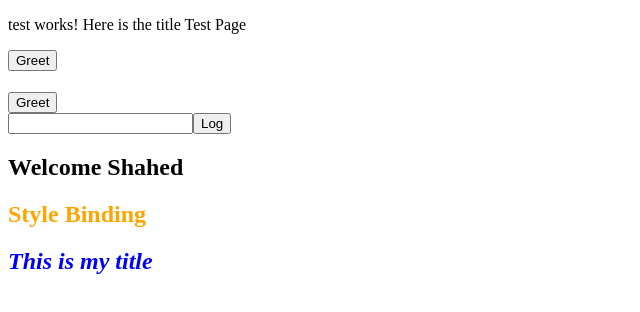
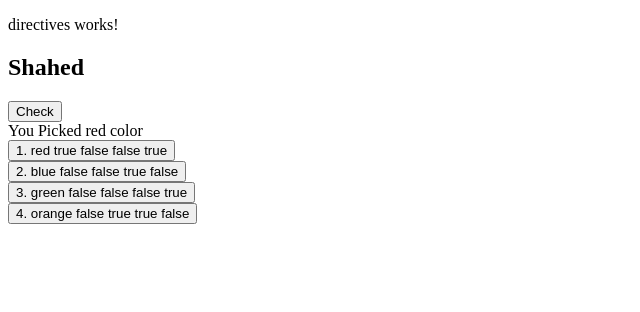
Before and after one commit to shahed-swe/angular-practise, an Angular app: page / in a window 1280 px wide. Shown: the top 312 px of the page, without its empty margins (0-640 px from the left). Built offline with nearby package versions, Linux system fonts and the light colour scheme.

Commit message:
directives done

```diff
--- a/src/app/app.component.html
+++ b/src/app/app.component.html
@@ -4,8 +4,10 @@
     Welcome to {{ title }}!
   </h1>
 </div>-->
-<app-test></app-test>
+<!-- <app-test></app-test> -->
 <!-- <div class="app-test2"></div> -->
 <!-- <div app-test3></div>  -->
 <!-- <app-test4></app-test4> -->
-<app-test5></app-test5>
+<!-- <app-test5></app-test5> -->
+<!-- <app-twoway></app-twoway> -->
+<app-directives></app-directives>
--- /dev/null
+++ b/src/app/directives/directives.component.html
@@ -0,0 +1,29 @@
+<p>
+  directives works!
+</p>
+<!-- for ngIf -->
+<div *ngIf="displayName; then thenBlock; else elseBlock"></div>
+
+<ng-template #thenBlock>
+  <h2>Hello now</h2>
+</ng-template>
+
+
+<ng-template #elseBlock>
+  <h2>{{title}}</h2>
+</ng-template>
+
+<button (click)="displayName=!displayName">Check</button>
+
+<!-- for ngSwitch -->
+<div [ngSwitch]="color">
+  <div *ngSwitchCase="'red'">You Picked red color</div>
+  <div *ngSwitchCase="'blue'">You Picked blue color</div>
+  <div *ngSwitchCase="'green'">You Picked green color</div>
+  <div *ngSwitchDefault>Pick Again</div>
+</div>
+
+<!-- for ngFor -->
+<div *ngFor="let col of colors;index as i; first as f; last as l; odd as o; even as e">
+  <button (click)="color = col">{{i + 1}}. {{col}} {{f}} {{l}} {{o}} {{e}}</button>
+</div>
--- /dev/null
+++ b/src/app/directives/directives.component.ts
@@ -0,0 +1,21 @@
+import { Component, OnInit } from '@angular/core';
+
+@Component({
+  selector: 'app-directives',
+  templateUrl: './directives.component.html',
+  styleUrls: ['./directives.component.css']
+})
+export class DirectivesComponent implements OnInit {
+  public displayName = false
+
+  public color = "red"
+
+  public title = "Shahed"
+  constructor() { }
+
+  ngOnInit() {
+  }
+
+  public colors = ['red','blue','green','orange']
+
+}
--- /dev/null
+++ b/src/app/twoway/twoway.component.html
@@ -0,0 +1,6 @@
+<p>
+  twoway works!
+</p>
+
+<input [(ngModel)]="name" type="text"/>
+{{name}}
--- /dev/null
+++ b/src/app/twoway/twoway.component.ts
@@ -0,0 +1,17 @@
+import { Component, OnInit } from '@angular/core';
+
+@Component({
+  selector: 'app-twoway',
+  templateUrl: './twoway.component.html',
+  styleUrls: ['./twoway.component.css']
+})
+export class TwowayComponent implements OnInit {
+
+  constructor() { }
+
+  ngOnInit() {
+  }
+
+  public name = ""
+
+}
```
Also changed, not shown: src/app/app.module.ts (+8 -3 lines), src/app/directives/directives.component.css (added), src/app/twoway/twoway.component.css (added).
